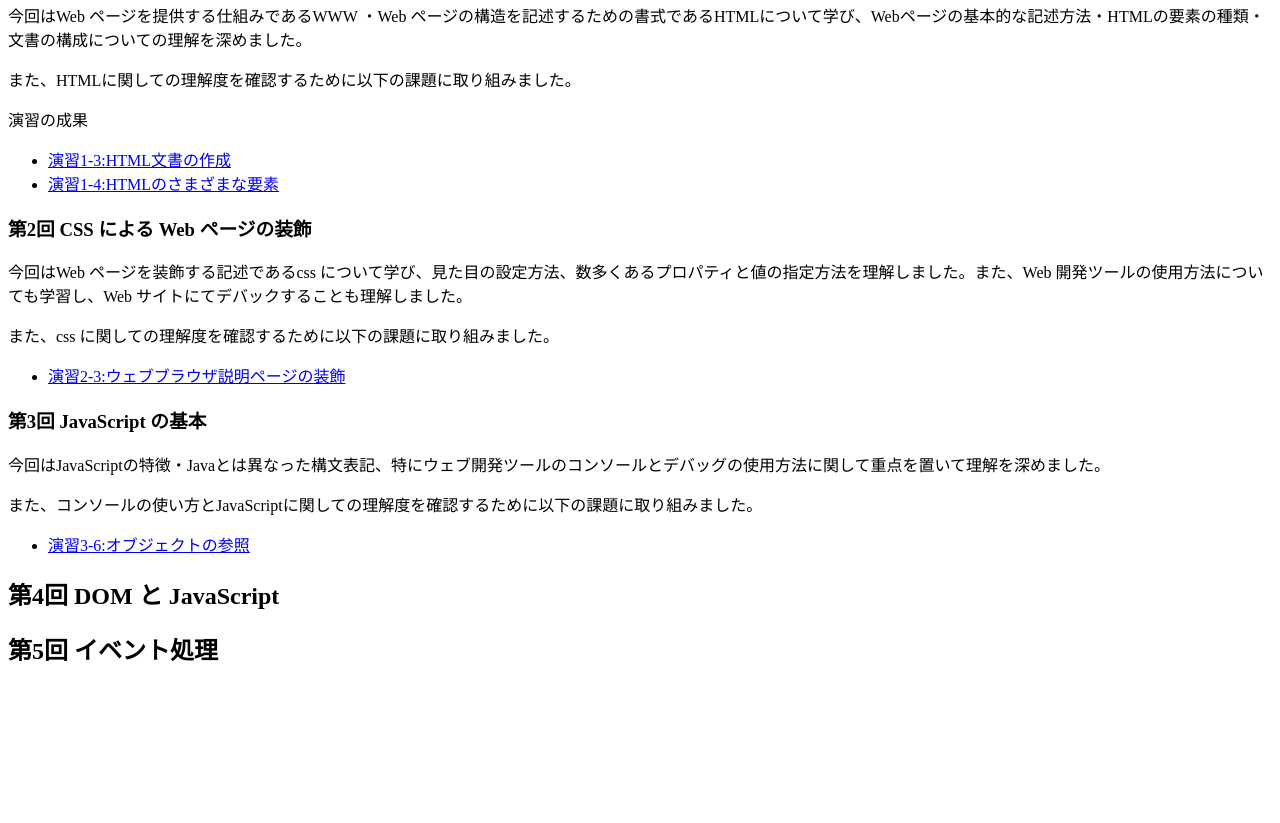
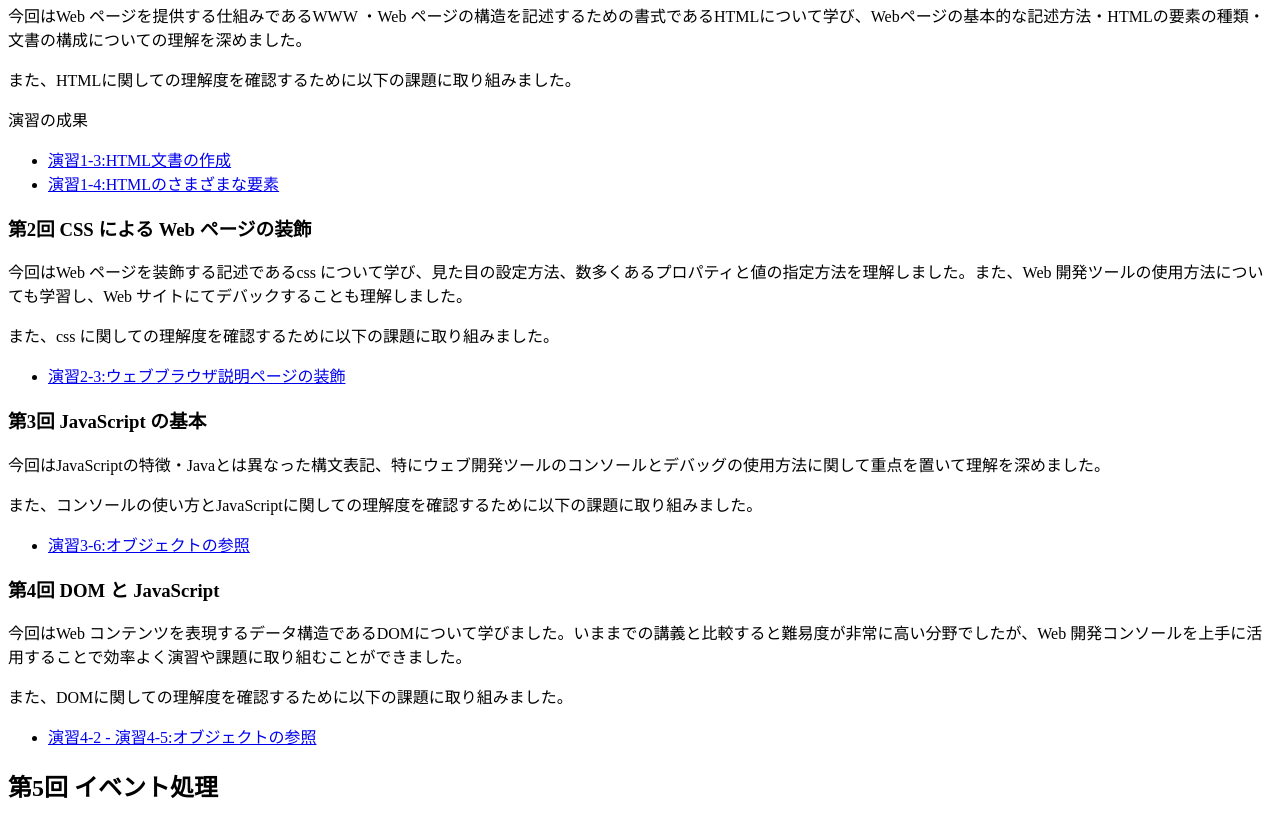
Before and after one commit to G984692019/medialabo, a plain HTML site: page index.html in a window 1280 px wide. Shown: the part 787-1610 px from the top of the page. Before the commit the page ends 1473 px from the top, so only its background shows below. Drawn offline with Linux system fonts and the light colour scheme.

Commit message:
第４回　追加

```diff
--- a/index.html
+++ b/index.html
@@ -54,7 +54,14 @@
         target="_blank">演習3-6:オブジェクトの参照</a>
       </li>
     </ul>
-    <h2>第4回 DOM と JavaScript</h2>
+    <h3>第4回 DOM と JavaScript</h3>
+    <p>今回はWeb コンテンツを表現するデータ構造であるDOMについて学びました。いままでの講義と比較すると難易度が非常に高い分野でしたが、Web 開発コンソールを上手に活用することで効率よく演習や課題に取り組むことができました。</p>
+    <p>また、DOMに関しての理解度を確認するために以下の課題に取り組みました。</p>
+    <ul>
+      <li><a href="https://g984692019.github.io/medialabo/practice-dom/dom-exercise.html"
+        target="_blank">演習4-2 - 演習4-5:オブジェクトの参照</a>
+      </li>
+    </ul>
     <h2>第5回 イベント処理</h2>
 
 
```
